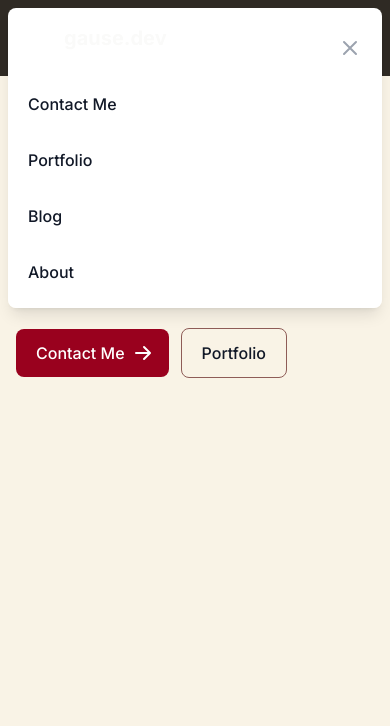
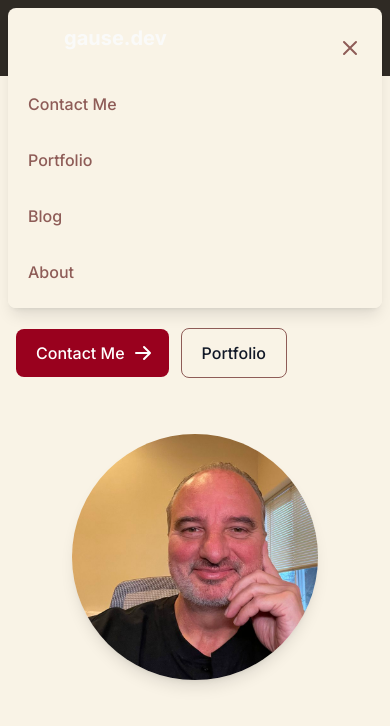
Before and after one commit to garygause/gause.dev, a Next.js app: page / in a window 390 px wide. Both pictures are taken after a click on the button 346 px from the left and 38 px from the top of the page. Shown: the top 726 px of the page. Built offline with nearby package versions, Linux system fonts and the light colour scheme.

Commit message:
close mobile menu on navigation

```diff
--- a/src/components/header/header.tsx
+++ b/src/components/header/header.tsx
@@ -81,27 +81,27 @@ export default function Header() {
         style={{ display: open ? 'block' : 'none' }}
       >
         <div className="rounded-lg shadow-lg">
-          <div className="rounded-lg shadow-xs bg-white divide-y-2 divide-gray-50">
+          <div className="rounded-lg shadow-xs bg-palette-white divide-y-2 divide-palette-black">
             <div className="pt-5 pb-6 px-5 space-y-6">
               <div className="flex items-center justify-end">
                 <div className="-mr-2">
                   <button
                     onClick={() => setOpen(!open)}
                     type="button"
-                    className="inline-flex items-center justify-center p-2 rounded-md text-gray-400 hover:text-gray-500 hover:bg-gray-100 focus:outline-none focus:bg-gray-100 focus:text-gray-500 transition duration-300"
+                    className="inline-flex items-center justify-center p-2 rounded-md text-palette-brown hover:text-gray-500 hover:bg-gray-100 focus:outline-none focus:bg-gray-100 focus:text-gray-500 transition duration-300"
                   >
                     <svg
                       className="h-6 w-6"
                       xmlns="http://www.w3.org/2000/svg"
                       fill="none"
                       viewBox="0 0 24 24"
-                      stroke="currentColor"
                     >
                       <path
                         strokeLinecap="round"
                         strokeLinejoin="round"
                         strokeWidth="2"
                         d="M6 18L18 6M6 6l12 12"
+                        stroke="currentColor"
                       />
                     </svg>
                   </button>
@@ -112,32 +112,44 @@ export default function Header() {
                   <Link
                     href="/contact"
                     className="-m-3 p-3 flex items-center space-x-3 rounded-md hover:bg-gray-50 transition duration-300"
+                    onClick={(e) => {
+                      setOpen(false);
+                    }}
                   >
-                    <div className="text-base leading-6 font-medium text-gray-900">
+                    <div className="text-base leading-6 font-medium text-palette-brown">
                       Contact Me
                     </div>
                   </Link>
                   <Link
                     href="/portfolio"
                     className="-m-3 p-3 flex items-center space-x-3 rounded-md hover:bg-gray-50 transition duration-300"
+                    onClick={(e) => {
+                      setOpen(false);
+                    }}
                   >
-                    <div className="text-base leading-6 font-medium text-gray-900">
+                    <div className="text-base leading-6 font-medium text-palette-brown">
                       Portfolio
                     </div>
                   </Link>
                   <Link
                     href="/blog"
                     className="-m-3 p-3 flex items-center space-x-3 rounded-md hover:bg-gray-50 transition duration-300"
+                    onClick={(e) => {
+                      setOpen(false);
+                    }}
                   >
-                    <div className="text-base leading-6 font-medium text-gray-900">
+                    <div className="text-base leading-6 font-medium text-palette-brown">
                       Blog
                     </div>
                   </Link>
                   <Link
                     href="/about"
                     className="-m-3 p-3 flex items-center space-x-3 rounded-md hover:bg-gray-50 transition duration-300"
+                    onClick={(e) => {
+                      setOpen(false);
+                    }}
                   >
-                    <div className="text-base leading-6 font-medium text-gray-900">
+                    <div className="text-base leading-6 font-medium text-palette-brown">
                       About
                     </div>
                   </Link>
--- a/src/components/hero/hero.tsx
+++ b/src/components/hero/hero.tsx
@@ -38,14 +38,14 @@ export function Hero() {
             Portfolio
           </a>
         </div>
-        <div className="hidden lg:mt-0 lg:col-span-5 lg:flex">
-          <div className="flex flex-wrap justify-center">
+        <div className="lg:mt-0 lg:col-span-5 lg:flex">
+          <div className="flex flex-wrap justify-center p-14 md:p-14 lg:p-0 xl:p-0">
             <Image
               src="/photo.jpg"
               alt="Photo Gary Gause"
               height="400"
               width="400"
-              className="shadow-lg rounded-full max-w-full h-auto align-middle border-none"
+              className="shadow-lg rounded-full max-w-full  h-auto align-middle border-none"
             />
           </div>
         </div>
```
